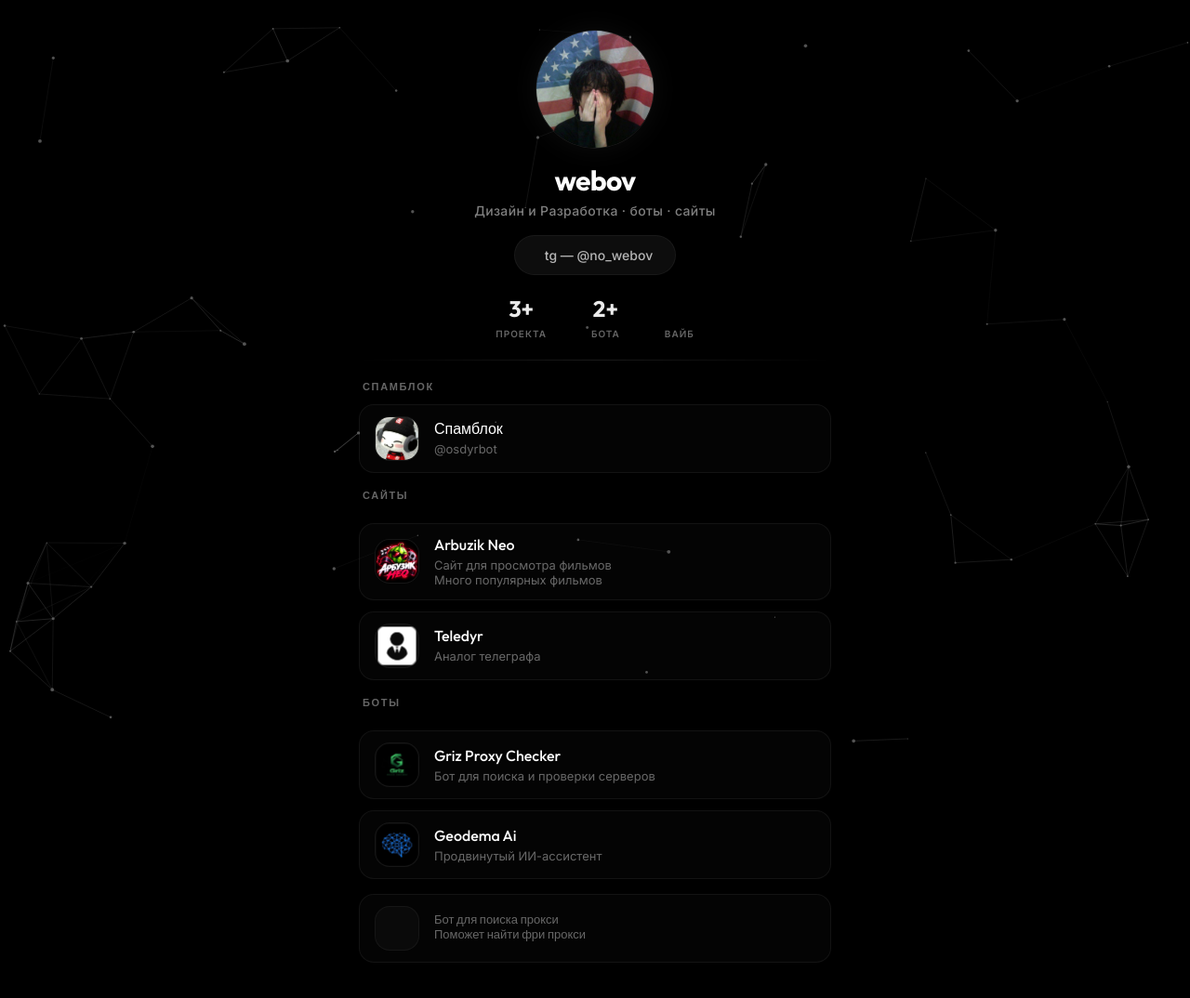
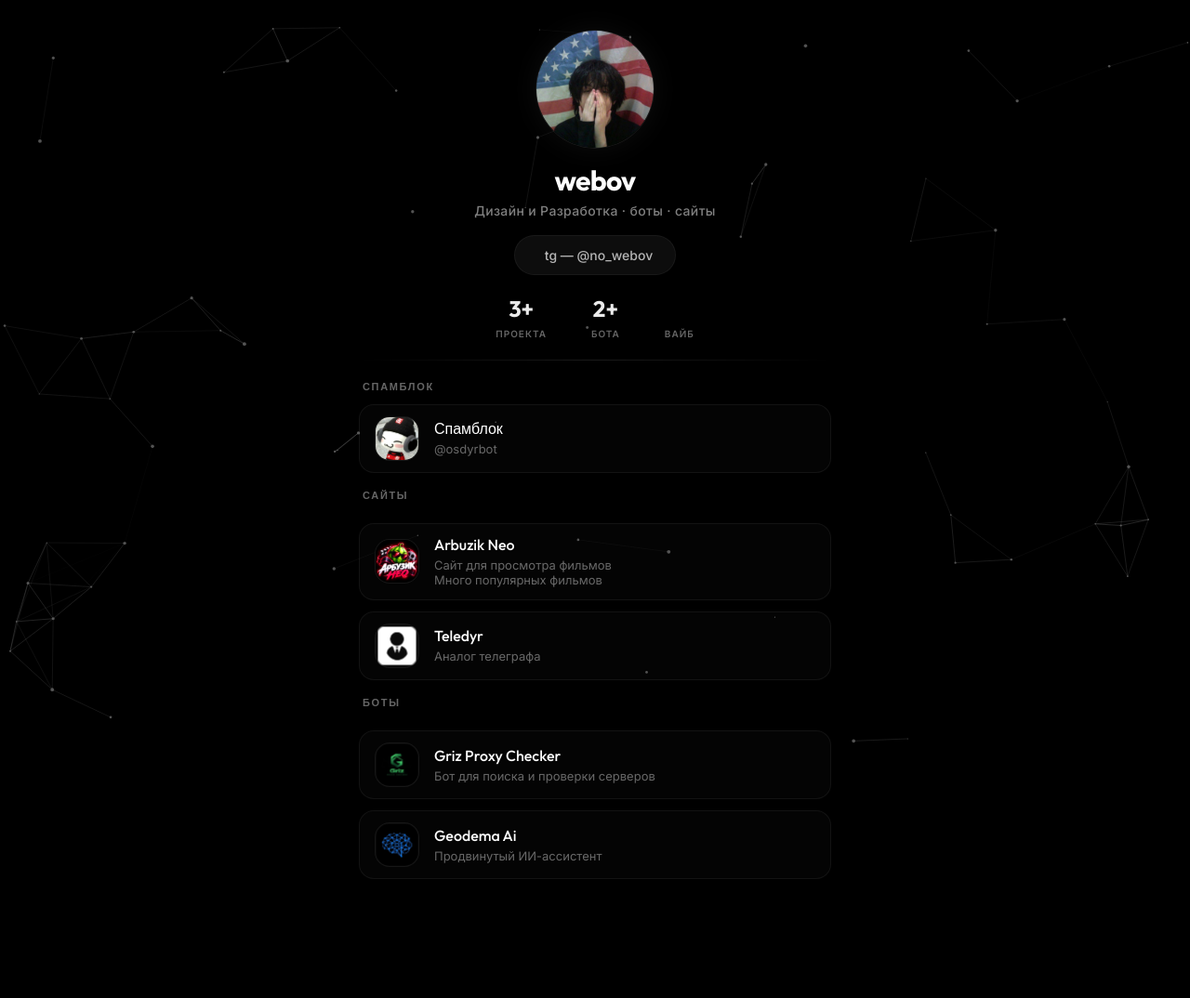
Before and after one commit to webovw/web, a plain HTML site: page index.html in a window 1280 px wide. Shown: the whole page at 93% size. After the commit the page ends 1042 px from the top, so only its background shows below. Drawn offline with nearby package versions, Linux system fonts and the light colour scheme; some icons are missing.

Commit message:
Remove Proxy Merch link from index.html
Removed the Proxy Merch link and its associated content.

```diff
--- a/index.html
+++ b/index.html
@@ -265,14 +265,7 @@
                     </div>
                 </a>
             </div>
-                            <a href="https://t.me/ProxyMerchbot" target="_blank" class="glass-item group hover:border-blue-500/40 hover:bg-blue-500/10 hover:shadow-[0_10px_25px_rgba(59,130,246,0.2)] duration-300">
-                    <div class="flex-shrink-0 w-12 h-12 rounded-2xl overflow-hidden bg-[#0A0A0A] border border-white/5 group-hover:border-blue-500/20 transition-colors flex items-center justify-center p-0.5">
-                        <img src="assets/Proxy-Merch.png" alt="Proxy Merch" class="w-full h-full object-cover rounded-[14px] anim-neon" onerror="this.style.display='none'">
-                    </div>
-                    <div class="flex-1 min-w-0">
-                        <h3 class="font-display text-[16px] font-medium text-white group-hover:text-blue-400 transition-colors leading-tight mb-1"Proxy Merch</h3>
-                        <p class="text-[13px] text-white/40 leading-tight">Бот для поиска прокси<br>Поможет найти фри прокси</p>
-                    </div>
+
                     <div class="w-8 h-8 rounded-full flex items-center justify-center opacity-0 group-hover:opacity-100 transition-opacity">
                         <i class="ph-bold ph-arrow-up-right text-blue-400 transition-colors"></i>
                     </div>
```
